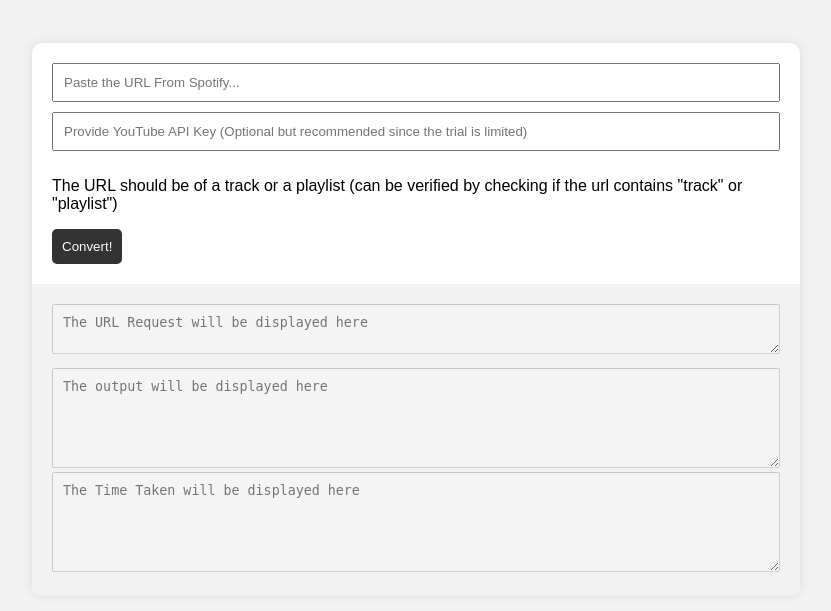
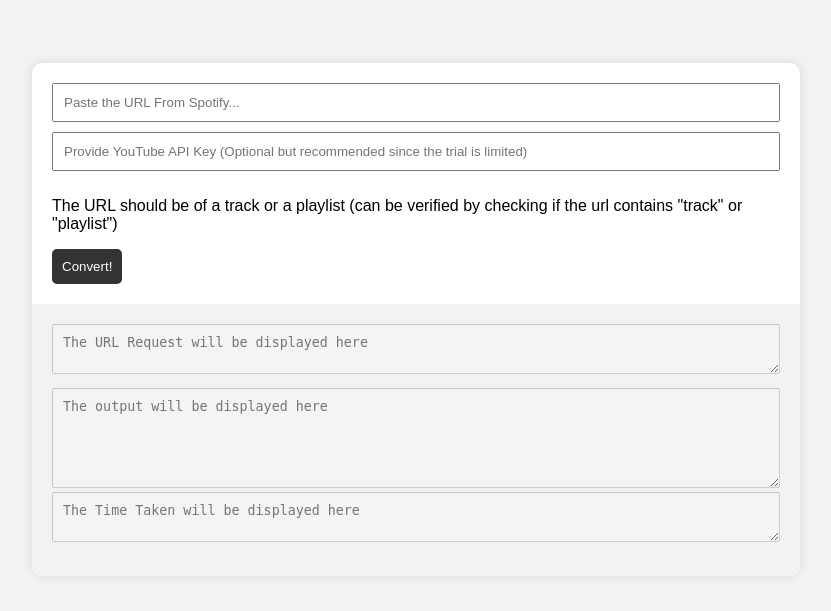
Before and after one commit to aryankeluskar/MelodySyncer-Py, a FastAPI app: page / in a window 1280 px wide. Shown: the part 138-749 px from the top of the page, without its empty margins (224-1055 px from the left). Run offline with FastAPI, Linux system fonts and the light colour scheme.

Commit message:
update timetaken output

```diff
--- a/src/templates/index.html
+++ b/src/templates/index.html
@@ -91,7 +91,7 @@
             box-sizing: border-box;
         }
 
-        #outputURL {
+        #outputURL, #timeTaken {
             height: 50px;
             margin-bottom: 10px;
         }
```
